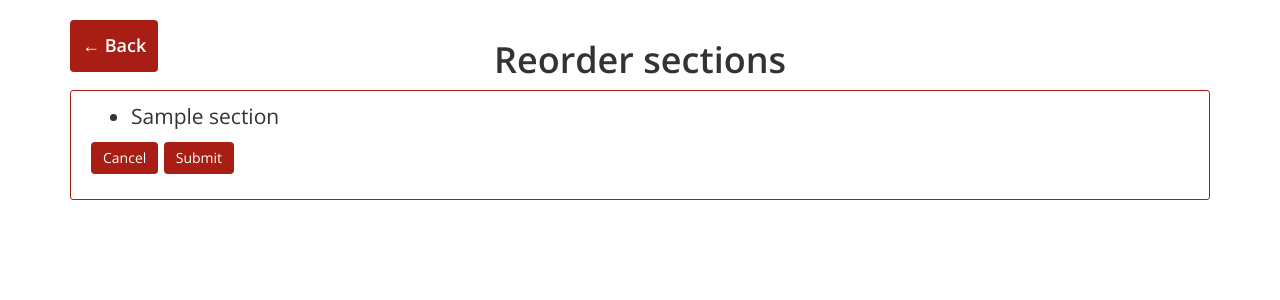
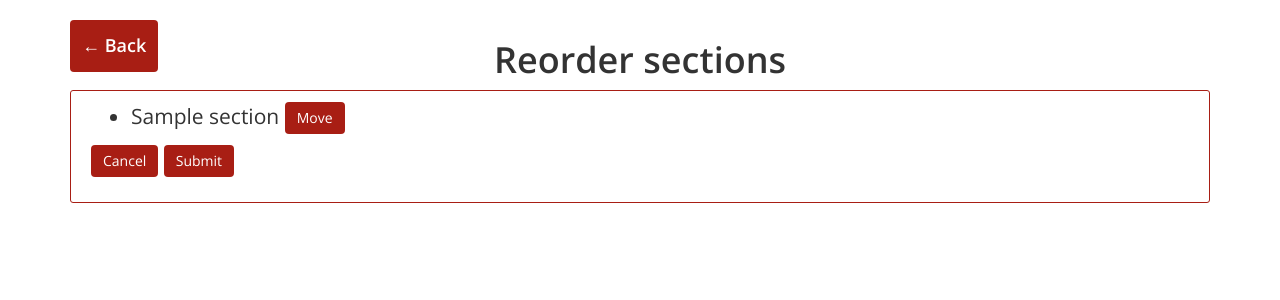
Before and after one commit to sbneelu/jghsdofe, a Python web app: template jghsdofe/templates/edit/order-sections.html.j2 in a window 1280 px wide. Shown: the part 52-352 px from the top of the page. Run offline with Jinja, Linux system fonts and the light colour scheme; the template is opened without the code that fills it: most values are stand-ins (such as "Sample title", 1, 10 or a date in 2020); form fields are guessed from the names that the template uses.

Commit message:
Order links and sections + setup_db.py

```diff
--- /dev/null
+++ b/jghsdofe/static/scripts/moveable.js
@@ -0,0 +1,61 @@
+function cancelMove() {
+  $('.moveable-btn').removeClass('hidden');
+  $('.move').addClass('hidden');
+  $('#cancel-move').addClass('hidden');
+  $('.move-name').html('');
+  $('#mid').html('');
+}
+
+function moveable(id) {
+  $('.moveable-btn').addClass('hidden');
+  $('.move').removeClass('hidden');
+  $('#cancel-move').removeClass('hidden');
+  var mvbl = $(".moveable-title[data-id='" + id + "'] ");
+  $('.move-name').html(mvbl.html());
+  $('#mid').html(id);
+}
+
+function move(order) {
+  var id = $('#mid').html();
+  $('#mid').html('');
+  var mvbl = $('<li class="moveable" data-id="' + id + '"></li>');
+  var html = $(".moveable[data-id='" + id + "']").html();
+  mvbl.append(html);
+  $(".moveable[data-id='" + id + "']").remove();
+  var mv = $(".move[data-order='" + order + "']");
+  mvbl.insertAfter(mv);
+
+  $('.move').remove();
+  $('.moveable-btn').removeClass('hidden');
+
+  var mvbls = $('.moveable');
+
+  var inpval = '';
+
+  var mv = $('<li class="move hidden" data-order="0"></li>');
+  var mvbtn = $('<a href="#" class="btn btn-primary move-btn" data-order="0" onclick="move(0);">Move here</a>');
+
+  mv.append(mvbtn);
+
+  $('.moveable-ul').prepend(mv);
+
+  for (var i = 0; i < mvbls.length; i++) {
+    var mvbl = mvbls[i];
+    inpval += mvbl.getAttribute('data-id') + ',';
+
+    mvbl = $(mvbl);
+
+    var mv = $('<li class="move hidden" data-order="' + (i + 1).toString() + '"></li>');
+    var mvbtn = $('<a href="#" class="btn btn-primary move-btn" data-order="' + (i + 1).toString() + '" onclick="move(' + (i + 1).toString() + ');">Move here</a>');
+
+    mv.append(mvbtn);
+
+    mv.insertAfter(mvbl);
+
+
+  }
+
+  $('#order').val(inpval);
+
+  cancelMove();
+}
--- a/jghsdofe/templates/edit/order-sections.html.j2
+++ b/jghsdofe/templates/edit/order-sections.html.j2
@@ -10,9 +10,27 @@
   </div>
   <div class="content-section">
     <div style="font-size: 1.5em;">
-      <ul>
+      {% if sections | length == 0 %}
+        <p>There are no links sections. Click "Go back" to go back to the links page to add sections.</p>
+        <a href="{{ url_for('view.links', level=level) }}" class="btn btn-primary">Go back</a>
+      {% else %}
+        <div id="cancel-move" class="hidden mb-3 mt-3">
+          <div>Moving <b><span class="move-name"></span></b></div>
+          <a href="#" class="btn btn-primary" onclick="cancelMove();">Cancel move (move a different section)</a>
+        </div>
+
+        <ul class="moveable-ul">
+          <li class="move hidden" data-order="0">
+            <a href="#" class="btn btn-primary move-btn" data-order="0" onclick="move(0);">Move here</a>
+          </li>
           {% for section in sections %}
-          <li>{{ section.title }}</li>
+            <li class="moveable" data-id="{{ section.id }}">
+              <span data-id="{{ section.id }}" class="moveable-title">{{ section.title }}</a>
+              <a href="#" class="btn btn-primary moveable-btn" data-id="{{ section.id }}" onclick="moveable('{{ section.id }}')">Move</a>
+            </li>
+            <li class="move hidden" data-order="{{ loop.index }}">
+              <a href="#" class="btn btn-primary move-btn" data-order="{{ loop.index }}" onclick="move({{ loop.index }});">Move here</a>
+            </li>
           {% endfor %}
         </ul>
         <form action="" method="post" novalidate="novalidate">
@@ -22,11 +40,17 @@
             {{ form.submit(class="btn btn-primary") }}
           </div>
         </form>
+      {% endif %}
     </div>
 
 
   </div>
+  <div id="mid" class="hidden"></div>
 
 
 
 {% endblock content %}
+
+{% block body %}
+  <script src="{{ url_for('static', filename='scripts/moveable.js') }}"></script>
+{% endblock body %}
```
Also changed, not shown: jghsdofe/templates/edit/order-links.html.j2 (+21 -4 lines), setup_db.py (+0 -40 lines). Lines whose indentation alone changed are shown as unchanged.
